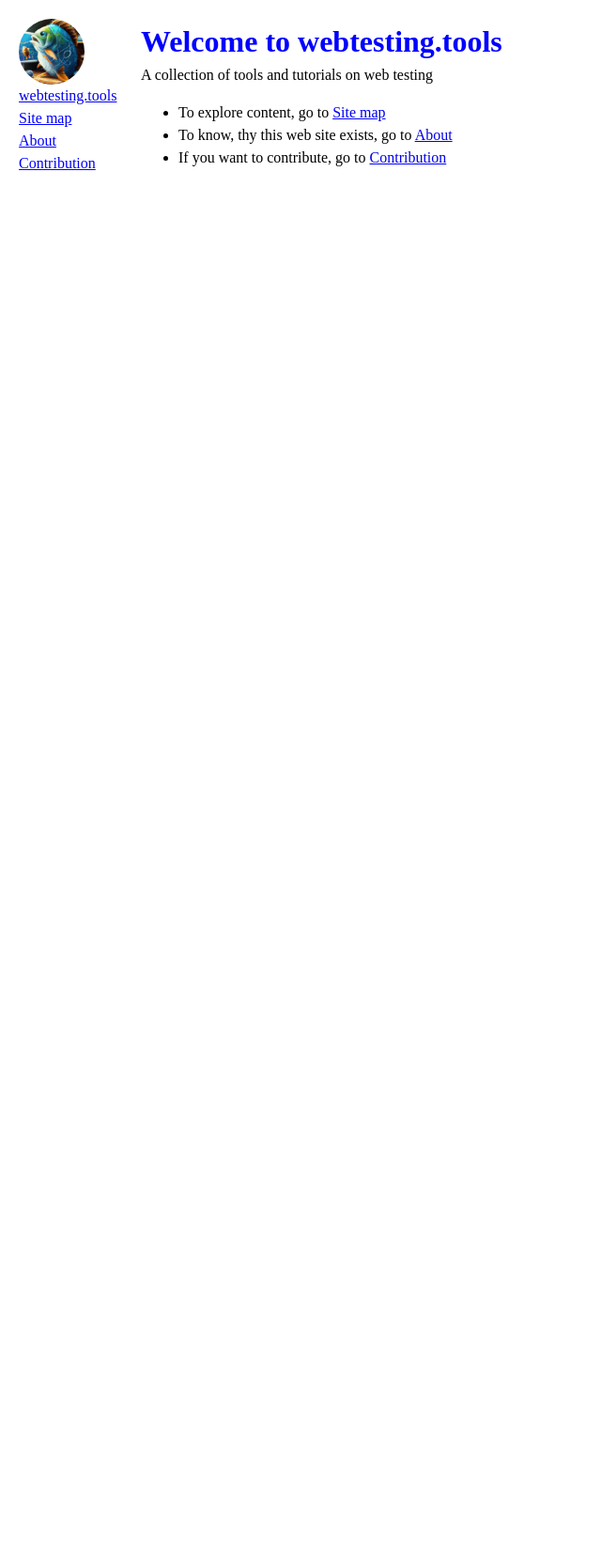
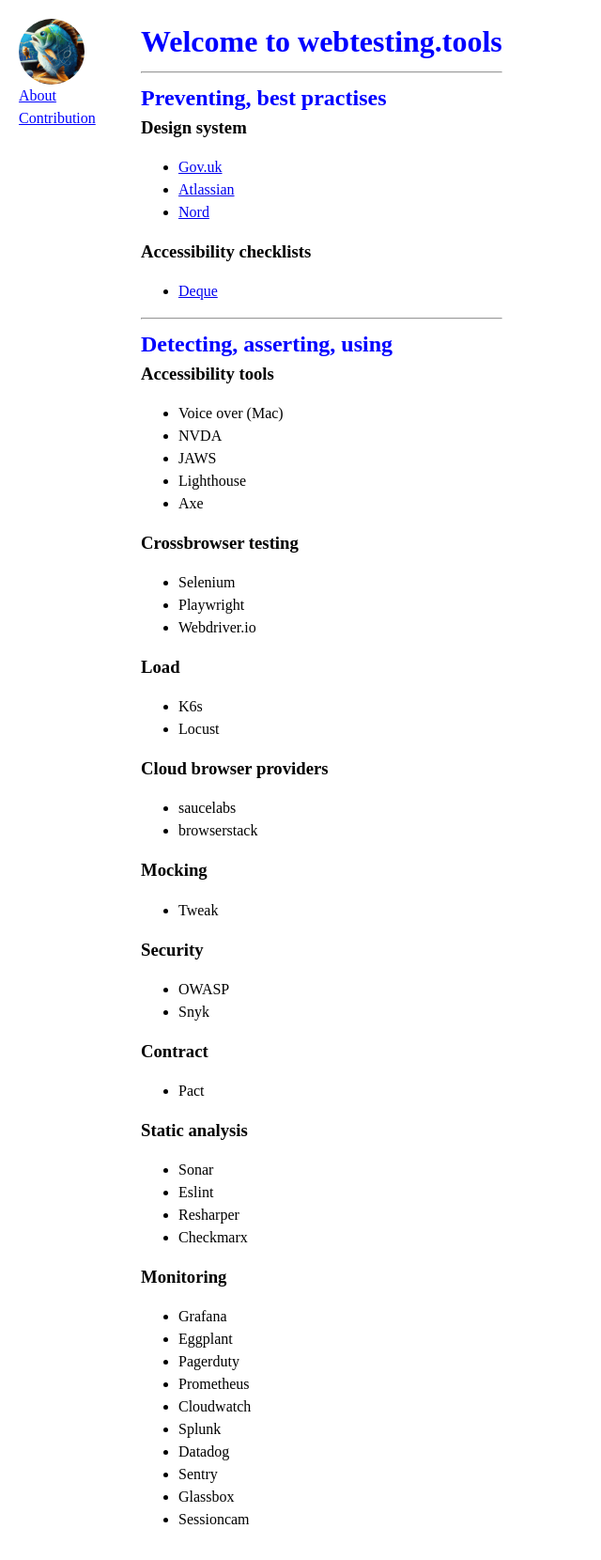
Before and after one commit to webtesting-tools/docs, an Eleventy site: page src/index.md in a window 1280 px wide. Shown: the whole page at 94% size, without its empty margins (0-640 px from the left). Before the commit the page ends 800 px from the top, so only its background shows below. Built offline with nearby package versions, Linux system fonts and the light colour scheme; Eleventy itself is replaced by a stand-in of ours; files that its build step writes are made by us from their sources.

Commit message:
sitemap as default

```diff
--- a/src/_includes/layouts/base.html
+++ b/src/_includes/layouts/base.html
@@ -24,12 +24,10 @@
     <header>
         <a href="/">
             <figure>
-                <img src="/assets/images/logo.gif" alt="logo" class="logo">
-                <figcaption>webtesting.tools</figcaption>
+                <img src="/assets/images/logo.gif" alt="webtesting.tools logo" class="logo">
             </figure>
         </a>
         <nav>
-            <a href="/content/sitemap">Site&nbsp;map</a>
             <a href="/content/about">About</a>
             <a href="/content/contribution">Contribution</a>
         </nav>
--- a/src/assets/css/global.css
+++ b/src/assets/css/global.css
@@ -12,6 +12,7 @@ body {
 .logo {
     border-radius: 50%;
     width: 70px;
+    align-self: center;
 }
 
 nav a {
@@ -41,9 +42,14 @@ header {
       background-color: white;
     }
 
+    header a {
+        align-self: center;
+    }
+
     nav {
         padding: 20px;
         display: flex;
+        align-items: center;
     }
 
     nav a {
--- a/src/index.md
+++ b/src/index.md
@@ -1,11 +1,69 @@
 ---
 layout: layouts/base.html
-title: WebTesting.tools
+title: webtesting.tools
 ---
 
 # Welcome to webtesting.tools
-A collection of tools and tutorials on web testing
 
-- To explore content, go to [Site map](/content/sitemap)
-- To know, thy this web site exists, go to [About](/content/about)
-- If you want to contribute, go to [Contribution](/content/contribution)
+---
+
+## Preventing, best practises
+
+### Design system
+- [Gov.uk](https://design-system.service.gov.uk/)
+- [Atlassian](https://atlassian.design/)
+- [Nord](https://nordhealth.design/)
+
+### Accessibility checklists
+- [Deque](https://dequeuniversity.com/checklists/)
+
+
+---
+## Detecting, asserting, using
+### Accessibility tools
+- Voice over (Mac)
+- NVDA
+- JAWS
+- Lighthouse
+- Axe
+
+### Crossbrowser testing
+- Selenium
+- Playwright
+- Webdriver.io
+
+### Load
+- K6s
+- Locust
+
+### Cloud browser providers
+- saucelabs
+- browserstack
+
+### Mocking
+- Tweak
+
+### Security
+- OWASP
+- Snyk
+
+### Contract
+- Pact
+
+### Static analysis
+- Sonar
+- Eslint
+- Resharper
+- Checkmarx
+
+### Monitoring
+- Grafana
+- Eggplant
+- Pagerduty
+- Prometheus
+- Cloudwatch
+- Splunk
+- Datadog
+- Sentry
+- Glassbox
+- Sessioncam
```
Also changed, not shown: src/content/sitemap.md (deleted, +0 -66 lines).
